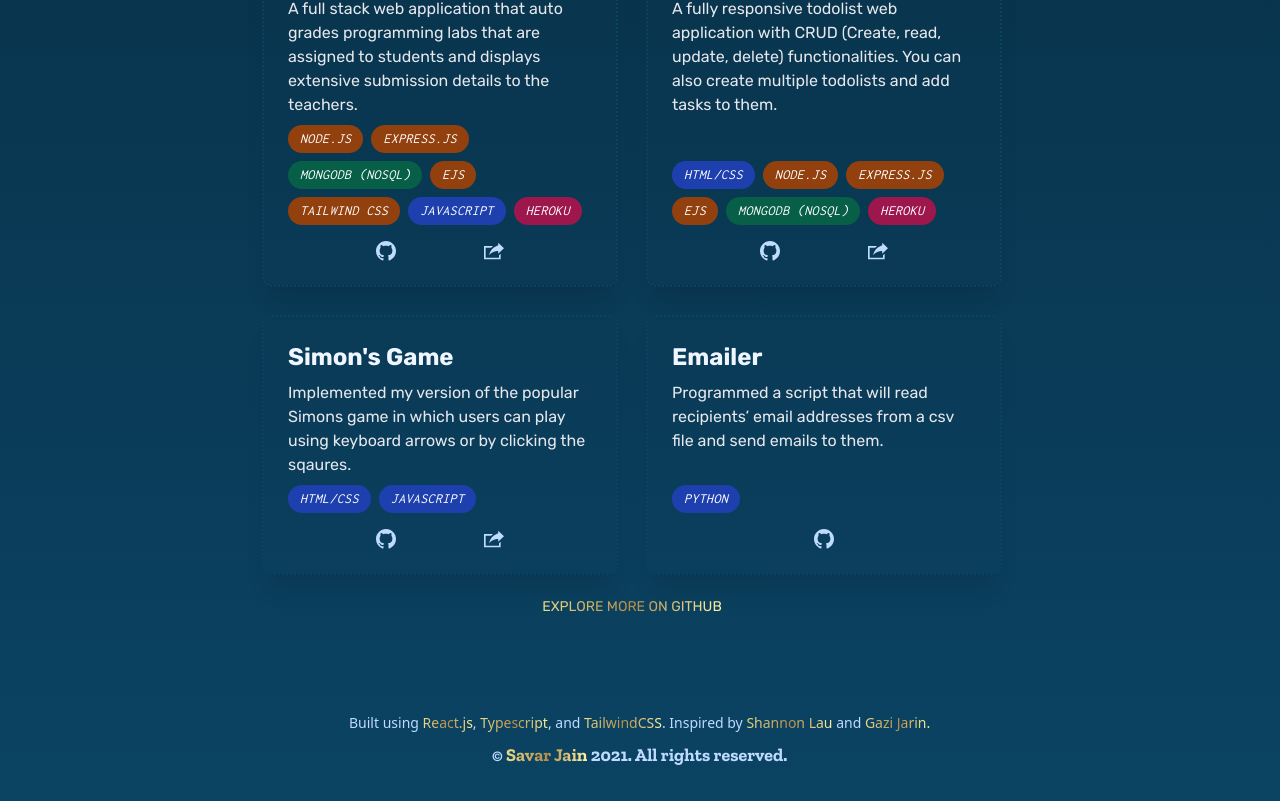
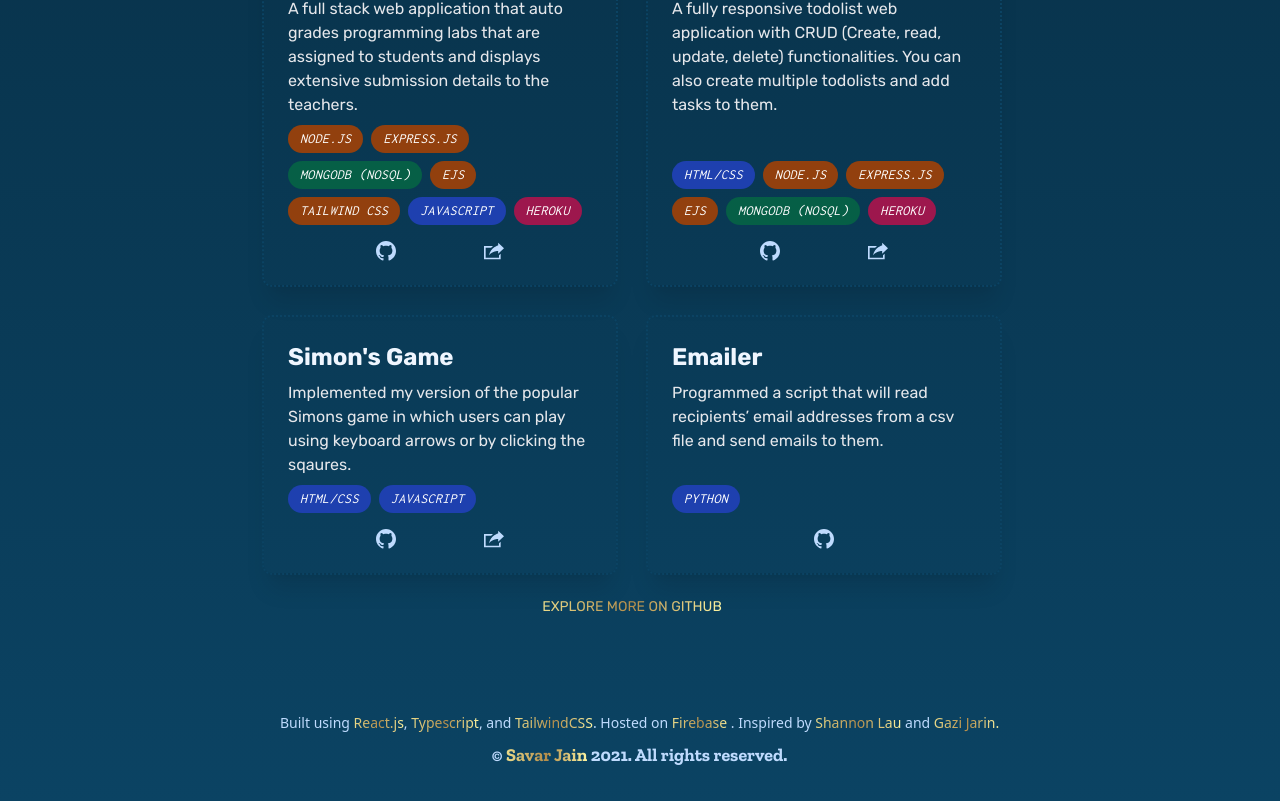
Before and after one commit to SavarJ/jainsavar.com, a React (Create React App) app: page / in a window 1280 px wide. Shown: the part 3011-3812 px from the top of the page. Built offline with nearby package versions, Linux system fonts and the light colour scheme.

Commit message:
Add hosted on firebase in footer

```diff
--- a/src/components/sections/Footer/Credits.tsx
+++ b/src/components/sections/Footer/Credits.tsx
@@ -15,6 +15,10 @@ const Credits: React.FC = () => {
       <Link link="https://tailwindcss.com" color="gold">
         TailwindCSS
       </Link>
+      . Hosted on{" "}
+      <Link link="https://firebase.google.com/" color="gold">
+        Firebase{" "}
+      </Link>
       . Inspired by{" "}
       <Link link="https://shannonlau.com" color="gold">
         Shannon Lau
```
